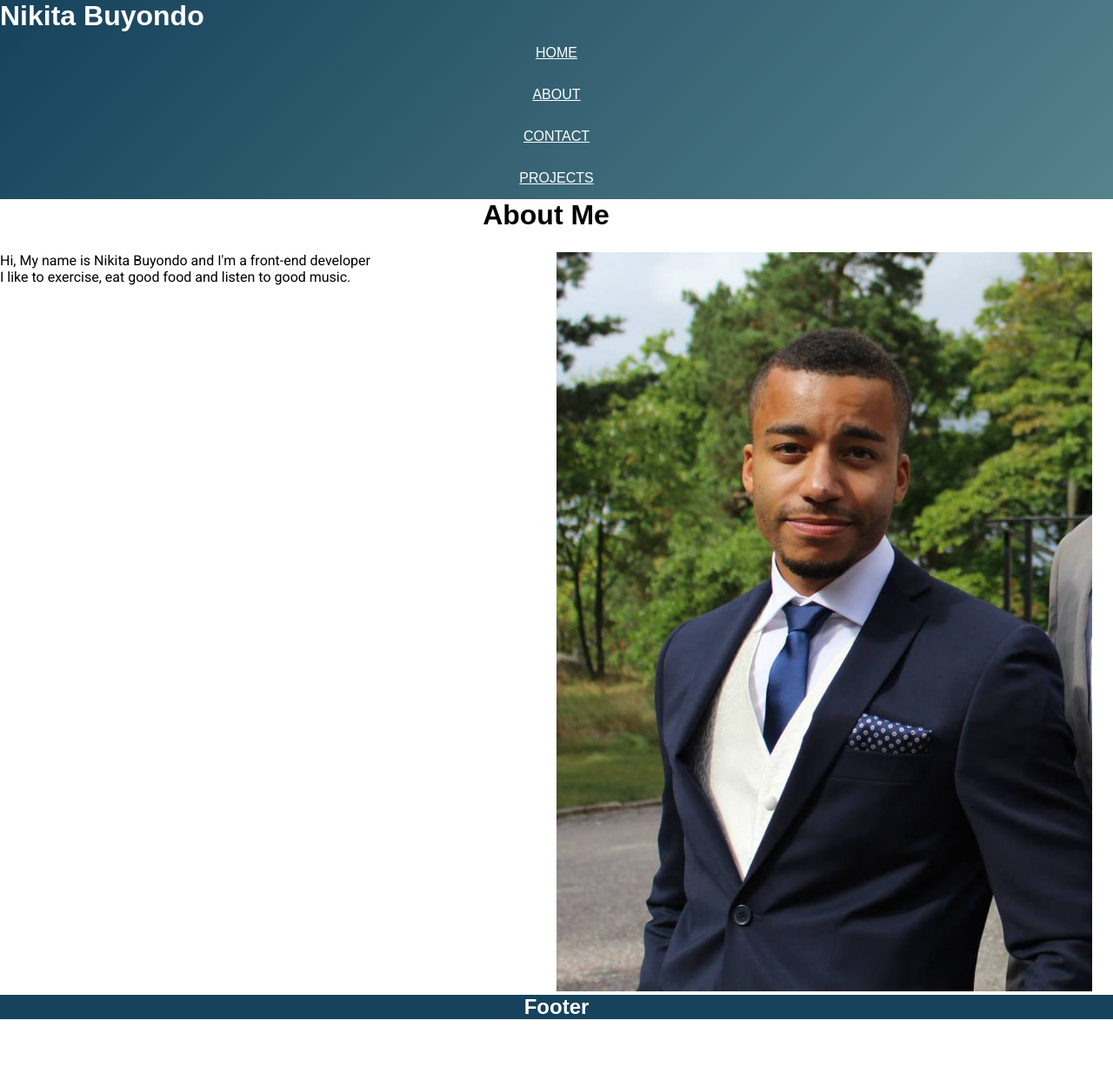
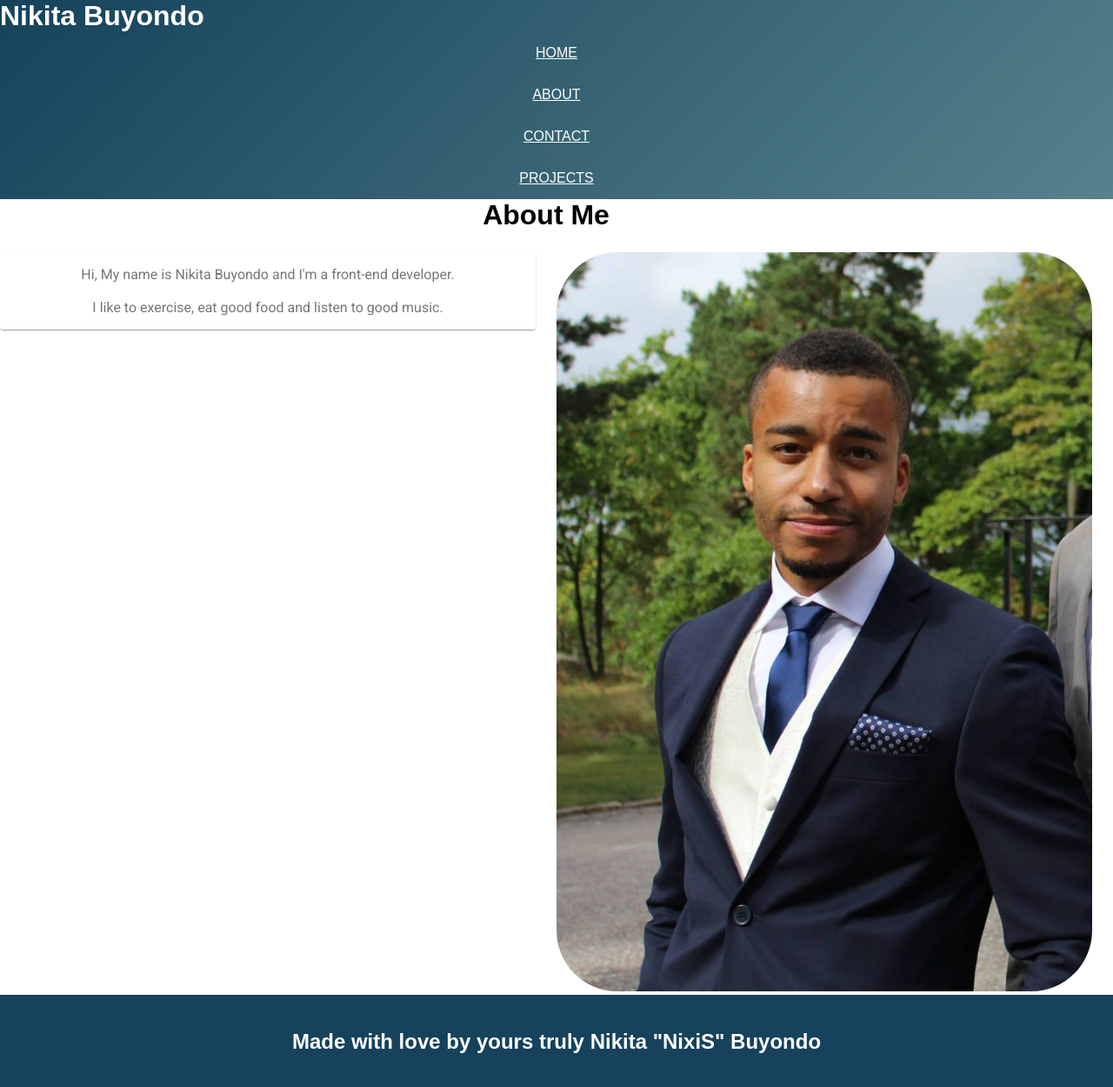
Before and after one commit to NikitaWB/nikita_buyondo_ip2_fe20, a React (Create React App) app: page /about in a window 1280 px wide. Shown: the whole page at 87% size. Before the commit the page ends 1172 px from the top, so only its background shows below. Built offline with nearby package versions, Linux system fonts and the light colour scheme; a web font is replaced by a local one.

Commit message:
Added my gitAPI to Projectscomponent

```diff
--- a/public/index.html
+++ b/public/index.html
@@ -3,15 +3,12 @@
   <head>
 
     <meta charset="utf-8" />
-    <link rel="icon" href="%PUBLIC_URL%/favicon.ico" />
     <meta name="viewport" content="width=device-width, initial-scale=1" />
     <meta name="theme-color" content="#000000" />
     <meta
       name="description"
       content="Web site created using create-react-app"
     />
-    <link rel="apple-touch-icon" href="%PUBLIC_URL%/logo192.png" />
-    <link rel="manifest" href="%PUBLIC_URL%/manifest.json" />
     <title>React App</title>
     <link rel="preconnect" href="https://fonts.gstatic.com">
 <link href="https://fonts.googleapis.com/css2?family=Roboto&family=Yusei+Magic&display=swap" rel="stylesheet"></link>
--- a/src/Components/Footer/index.js
+++ b/src/Components/Footer/index.js
@@ -6,12 +6,13 @@ background: var(--indigo-dye);
 justify-content: center;
 display: flex;
 color: white;
+padding: 40px;
 `
 
 function Footer() {
     return (
         <StyledFooter>
-          <h2>Footer</h2>
+          <h2>Made with love by yours truly Nikita "NixiS" Buyondo</h2>
         </StyledFooter>
     )
 }
--- a/src/Components/Main/About/index.js
+++ b/src/Components/Main/About/index.js
@@ -4,6 +4,7 @@ import profileimg from '../../../img/profile_img.jpg'
 import { makeStyles } from '@material-ui/core/styles';
 import Paper from '@material-ui/core/Paper';
 import Grid from '@material-ui/core/Grid';
+import { FormatBold } from '@material-ui/icons';
 
 /* const StyledAbout = styled.main`
 padding: 20px;
@@ -19,17 +20,21 @@ text-align: center;
 const useStyles = makeStyles((theme) => ({
     root: {
         flexGrow:1,
+        /* flexDirection: column, */
     },
     paper: {
         padding: theme.spacing(2),
         textAlign: 'center',
         color: theme.palette.text.secondary,
+        fontFamily: 'Roboto',
+        fontStyle: FormatBold,
      },
      styledH1: {
          textAlign: 'center',
      },
      styledImage: {
          width: '100%',
+         borderRadius: '70px',
      },
 }));
 
@@ -45,8 +50,9 @@ function About() {
             <h1 className={classes.styledH1}>About Me</h1>
             </Grid>
             <Grid item xs={6}>
-            <p>Hi, My name is Nikita Buyondo and I'm a front-end developer</p>
-            <p>I like to exercise, eat good food and listen to good music.</p>
+            <Paper className={classes.paper}>Hi, My name is Nikita Buyondo and I'm a front-end developer.
+            <br></br><br></br>I like to exercise, eat good food and listen to good music.
+            </Paper>
             </Grid>
             <Grid item xs={6}>
             <img src={profileimg} className={classes.styledImage} alt="Nikita Buyondo" />
--- a/src/Components/Main/Projects/index.js
+++ b/src/Components/Main/Projects/index.js
@@ -1,9 +1,23 @@
-import React from 'react'
+import React, { useState, useEffect } from 'react';
+
 
 function Projects() {
+    /* const API_URL = 'https://api.github.com/users/NikitaWB/repos'; */
+
+    const [gitdata, setGitdata] =useState([]);
+
+
+    useEffect(() => {
+        fetch('https://api.github.com/users/NikitaWB/repos')
+        .then(response => response.json())
+        .then(data => setGitdata(data))
+    }, [])
     return (
         <>
             <h2>Projects</h2>
+            {gitdata.map(item => (
+                <p key={item.id}>{item.name}</p>
+            ))}
         </>
     )
 }
```
